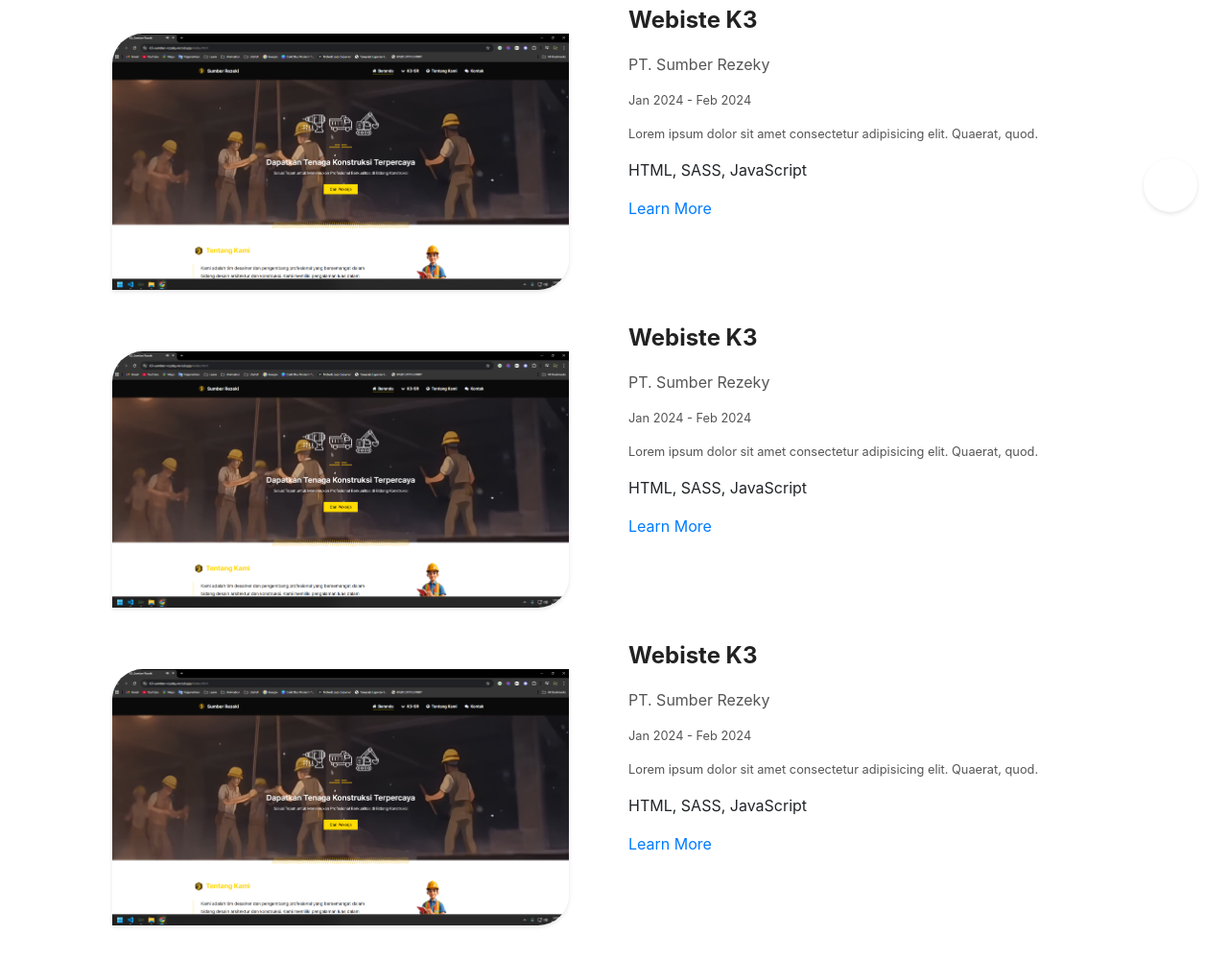
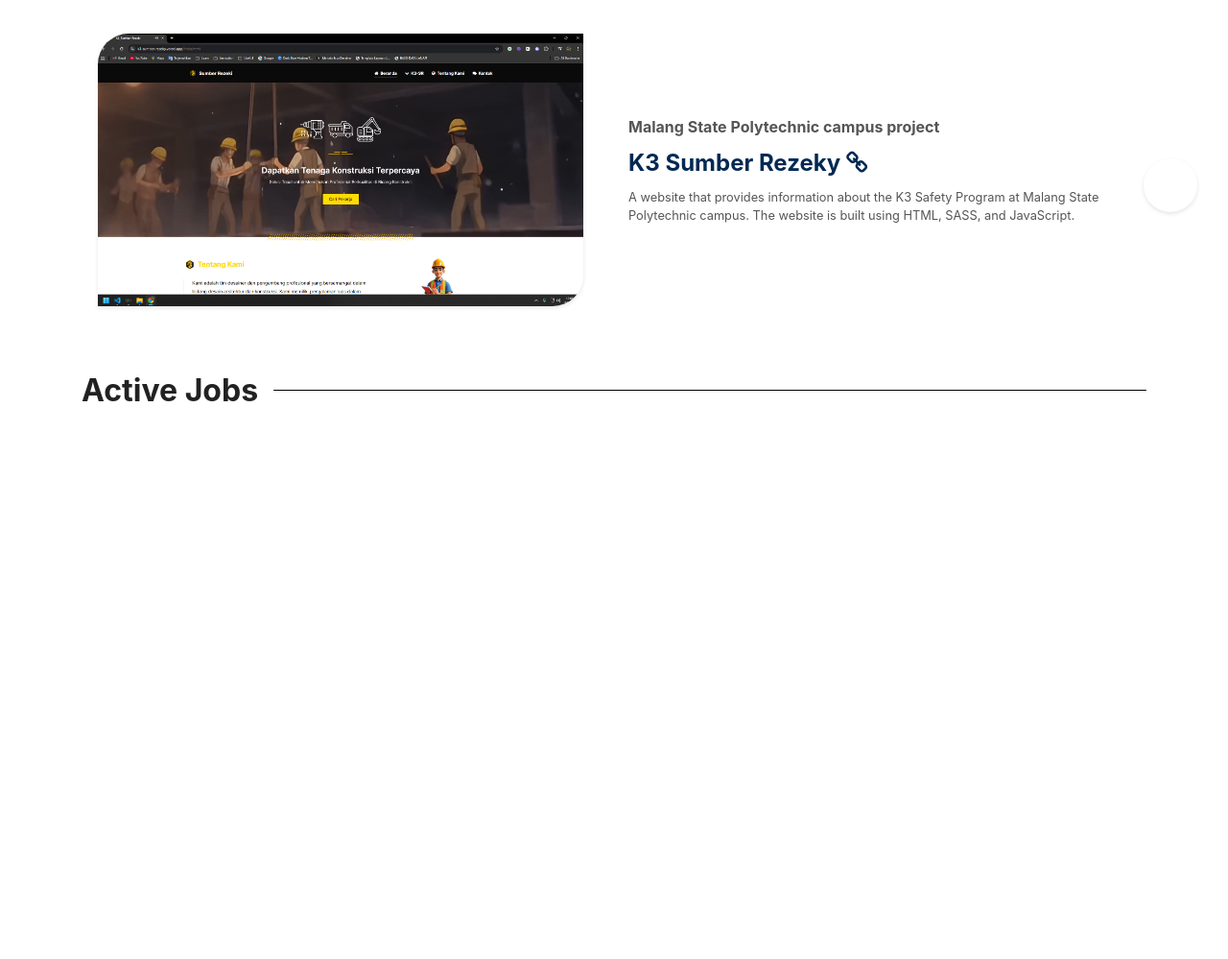
Before and after one commit to Okta-Pratama/Okta-Pratama.github.io, a plain HTML site: page index.html in a window 1280 px wide. Shown: the part 547-1546 px from the top of the page at 96% size. After the commit the page ends 1074 px from the top, so only its background shows below. Drawn offline with nearby package versions, Linux system fonts and the light colour scheme.

Commit message:
new section

```diff
--- a/index.html
+++ b/index.html
@@ -11,7 +11,7 @@
   <meta property="og:title" content="Portofolio Okta Pratama – Website Developer" />
   <meta property="og:description" content="Kenali karya-karya terbaik Okta Pratama dalam pengembangan website, mulai dari landing page hingga sistem web yang kompleks dan profesional." />
   <link rel="shortcut icon" href="img/logo.png"/>
-
+  <link rel="stylesheet" href="https://cdnjs.cloudflare.com/ajax/libs/font-awesome/4.7.0/css/font-awesome.min.css" />
 </head>
 <body>
   <nav class="navbar">
@@ -67,52 +67,14 @@
     <div class="container container-jobs-history">
       <div class="title"><div class="text">Jobs History</div><div class="decoration"></div></div>
       <div class="row job">
-        <div class="col-lg-6">
-          <div class="jobs-left">
-              <img src="img/jobs1.png" alt="">
-            </div>
+        <div class="col-lg-6 jobs-left">
+          <img src="img/jobs1.png" alt="">
           </div>
-          <div class="col-lg-6">
-            <div class="jobs-right">
-              <div class="jobs-title">Webiste K3</div>
-              <div class="jobs-company">PT. Sumber Rezeky</div>
-              <div class="jobs-time">Jan 2024 - Feb 2024</div>
-              <div class="jobs-description">Lorem ipsum dolor sit amet consectetur adipisicing elit. Quaerat, quod.</div>
-              <div class="jobs-lenguenge">HTML, SASS, JavaScript</div>
-              <div class="jobs-link"><a href="https://k3-sumber-rezeky.vercel.app/">Learn More</a></div>
-            </div>
+          <div class="col-lg-6 jobs-right">
+            <div class="jobs-title">Malang State Polytechnic campus project</div>
+            <div class="jobs-link"><a href="https://k3-sumber-rezeky.vercel.app/">K3 Sumber Rezeky <i class="fa fa-link"></i></a></div>
+            <div class="jobs-description">A website that provides information about the K3 Safety Program at Malang State Polytechnic campus. The website is built using HTML, SASS, and JavaScript.</div>
         </div>
-        <div class="col-lg-6">
-          <div class="jobs-left">
-              <img src="img/jobs1.png" alt="">
-            </div>
-          </div>
-          <div class="col-lg-6">
-            <div class="jobs-right">
-              <div class="jobs-title">Webiste K3</div>
-              <div class="jobs-company">PT. Sumber Rezeky</div>
-              <div class="jobs-time">Jan 2024 - Feb 2024</div>
-              <div class="jobs-description">Lorem ipsum dolor sit amet consectetur adipisicing elit. Quaerat, quod.</div>
-              <div class="jobs-lenguenge">HTML, SASS, JavaScript</div>
-              <div class="jobs-link"><a href="https://k3-sumber-rezeky.vercel.app/">Learn More</a></div>
-            </div>
-        </div>
-        <div class="col-lg-6">
-          <div class="jobs-left">
-              <img src="img/jobs1.png" alt="">
-            </div>
-          </div>
-          <div class="col-lg-6">
-            <div class="jobs-right">
-              <div class="jobs-title">Webiste K3</div>
-              <div class="jobs-company">PT. Sumber Rezeky</div>
-              <div class="jobs-time">Jan 2024 - Feb 2024</div>
-              <div class="jobs-description">Lorem ipsum dolor sit amet consectetur adipisicing elit. Quaerat, quod.</div>
-              <div class="jobs-lenguenge">HTML, SASS, JavaScript</div>
-              <div class="jobs-link"><a href="https://k3-sumber-rezeky.vercel.app/">Learn More</a></div>
-            </div>
-        </div>
-
 
       </div>
 
--- a/style.css
+++ b/style.css
@@ -231,9 +231,9 @@
     margin-right: 1rem;
 }
 .jobs-history .title .decoration {
-    height: 0.25rem;
+    height: 1px;
     background: #000000;
-    border-radius: 2px;
+    border-radius: 1px;
     flex-grow: 1;
 }
 
@@ -252,23 +252,27 @@
 .jobs-history .jobs-right {
     display: flex;
     flex-direction: column;
-    gap: 1rem;
+    gap: 0.5rem;
+    justify-content: center;
 }
 
 .jobs-history .jobs-title {
+    font-size: 1rem;
+    font-weight: bold;
+    color: #555555;
+}
+.jobs-history .jobs-link a {
     font-size: 1.5rem;
     font-weight: bold;
-    color: #222222;
+    color: #002952;
+    text-decoration: none;
+    transition: all 0.3s linear;
 }
-
-.jobs-history .jobs-company {
-    font-size: 1rem;
-    color: #555555;
-}
-
-.jobs-history .jobs-time {
-    font-size: 0.8rem;
-    color: #555555;
+.jobs-history .jobs-link a:hover {
+    font-size: 1.5rem;
+    font-weight: bold;
+    color: #005bb6;
+    text-decoration: none;
 }
 
 .jobs-history .jobs-description {
```
